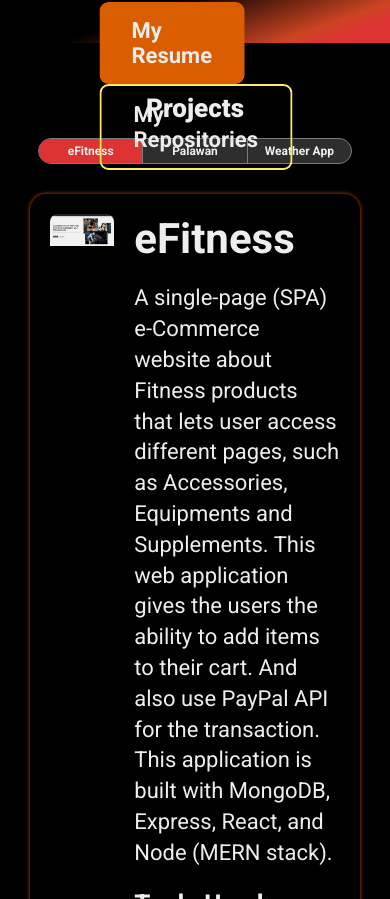
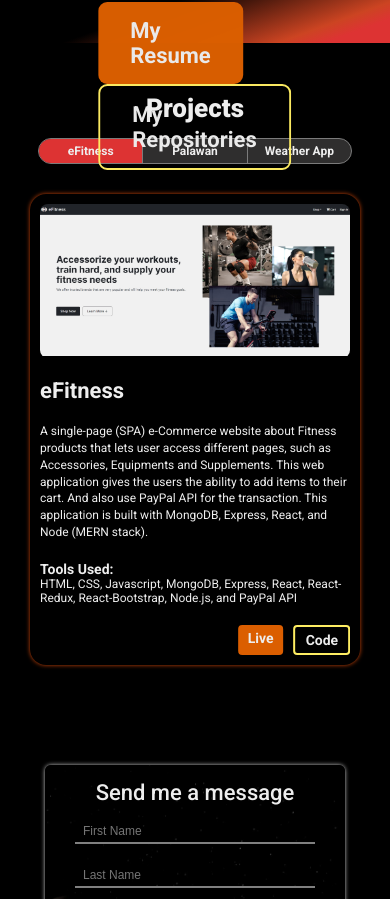
Before and after one commit to Onionie/portfolio, a React (Create React App) app: page / in a window 390 px wide. Shown: the part 1085-1984 px from the top of the page. Built offline with nearby package versions, Linux system fonts and the light colour scheme.

Commit message:
Made whole Project section fully responsive

```diff
--- a/src/Components/Projects.module.css
+++ b/src/Components/Projects.module.css
@@ -22,7 +22,7 @@
 }
 
 .projects__tabs li {
-  padding: 1rem 1.5rem;
+  padding: 1rem 1.2rem;
   font-size: 2.6rem;
   font-weight: 700;
   text-align: center;
@@ -94,7 +94,7 @@
 /* screen < 660px */
 @media (max-width: 41.25em) {
   .projects {
-    padding: 5rem;
+    padding: 5rem 4rem;
   }
 
   .projects__tabs {
--- a/src/Components/ProjectsCard.module.css
+++ b/src/Components/ProjectsCard.module.css
@@ -1,6 +1,4 @@
 .container {
-  min-height: 400px;
-  width: 100%;
   border-radius: 1.6rem;
   overflow: hidden;
   box-shadow: 0 0 4px rgba(255, 86, 11, 0.8);
@@ -28,7 +26,7 @@
 }
 
 .container__body p {
-  font-size: 2.2rem;
+  font-size: 2rem;
   margin-bottom: 2rem;
 }
 
@@ -88,3 +86,130 @@
   background-color: #b3a745;
   border-color: #b3a745;
 }
+
+/****************
+* Media Queries *
+*****************/
+
+/* screen > 2100px */
+@media (min-width: 131.25em) {
+  .container__body__title {
+    font-size: 5.2rem;
+  }
+
+  .container__body p {
+    font-size: 2.4rem;
+  }
+}
+
+/* screen > 2420px */
+@media (min-width: 151.25em) {
+  .container__body__title {
+    font-size: 6.2rem;
+  }
+
+  .tools {
+    font-size: 3.6rem;
+  }
+
+  .container__body p {
+    font-size: 3rem;
+  }
+
+  .btn:link {
+    font-size: 3.2rem;
+  }
+}
+
+/* screen > 3200px */
+@media (min-width: 200em) {
+  .container__body p {
+    font-size: 3.8rem;
+  }
+
+  .btn:link {
+    font-size: 4.2rem;
+  }
+}
+
+/* screen <1760px */
+@media (max-width: 110em) {
+  .container__body__title {
+    font-size: 3.6rem;
+  }
+
+  .tools {
+    font-size: 2.2rem;
+  }
+
+  .container__body p,
+  .btn:link {
+    font-size: 1.8rem;
+  }
+}
+
+/* screen <1620px */
+@media (max-width: 101.25em) {
+  .container {
+    grid-template-columns: 6fr 4fr;
+  }
+
+  .container__body__title {
+    font-size: 3.2rem;
+  }
+
+  .tools {
+    font-size: 2rem;
+  }
+
+  .container__body p,
+  .btn:link {
+    border-radius: 4px;
+    font-size: 1.6rem;
+  }
+}
+
+/* screen < 1500px */
+@media (max-width: 93.75em) {
+  .container {
+    grid-template-columns: 1fr;
+  }
+}
+
+/* screen < 660px */
+@media (max-width: 41.25em) {
+  .container {
+    padding: 1rem;
+  }
+
+  .container__body__title {
+    font-size: 2.6rem;
+  }
+
+  .tools {
+    font-size: 1.6rem;
+  }
+
+  .container__body p {
+    font-size: 1.2rem;
+  }
+
+  .btn:link {
+    font-size: 1.4rem;
+  }
+
+  .btn:link {
+    padding: 0.5rem 1rem;
+  }
+}
+
+/* screen < 500px */
+@media (max-width: 31.25em) {
+  .container__body__title {
+    font-size: 2.2rem;
+  }
+
+  .tools {
+    font-size: 1.4rem;
+  }
+}
```
